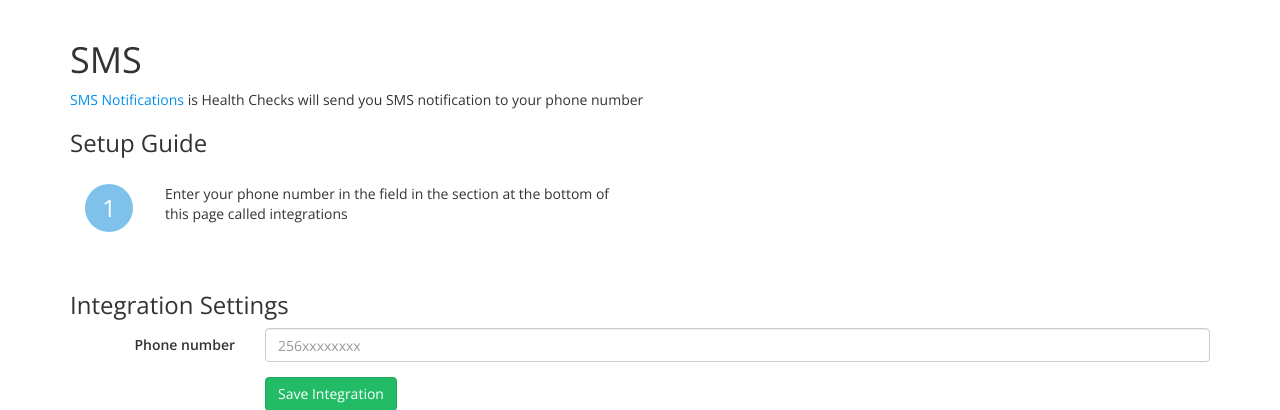
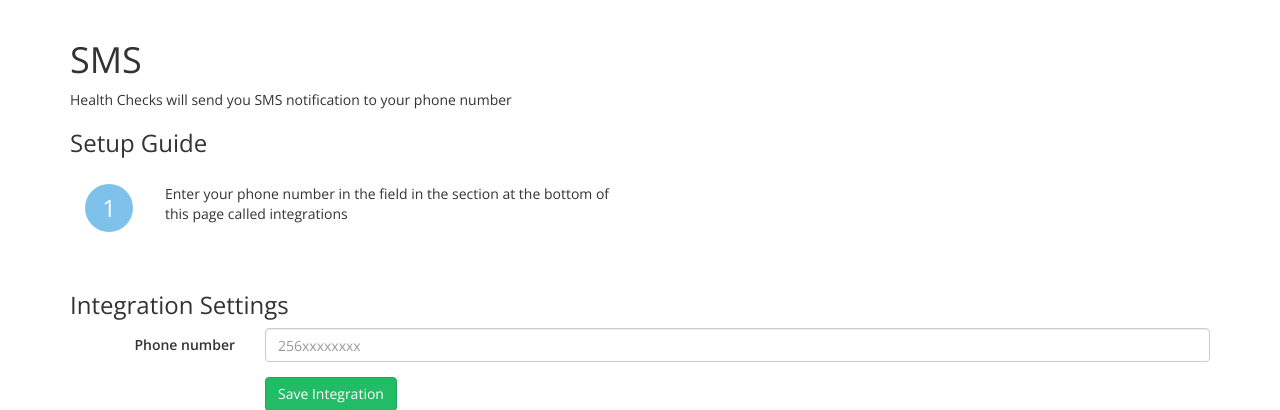
Before and after one commit to andela/healthchecks-apollo, a Django app: page /integrations/add_sms/ in a window 1280 px wide. Shown: the part 82-492 px from the top of the page. Run offline with Django 3.2, Linux system fonts and the light colour scheme; the visitor is signed in with stand-in values (Sample User, id 1); data comes from the database, SQL or seed files in the repository; parts of the project's set-up code (start-up, migrations or seed data) failed here and were passed over; some libraries are stand-ins or nearby versions.

Commit message:
[Feature #152588129] fixs a bug in template

```diff
--- a/templates/integrations/add_sms.html
+++ b/templates/integrations/add_sms.html
@@ -1,7 +1,7 @@
 {% extends "base.html" %}
 {% load compress humanize staticfiles hc_extras %}
 
-{% block title %}Add VictorOps - healthchecks.io{% endblock %}
+{% block title %}Add SMS Notifications - healthchecks.io{% endblock %}
 
 
 {% block content %}
@@ -9,8 +9,7 @@
 <div class="col-sm-12">
     <h1>SMS</h1>
 
-    <p><a href="https://victorops.com/">SMS Notifications</a> is
-    Health Checks will send you SMS notification to your phone number</p>
+    <p>Health Checks will send you SMS notification to your phone number</p>
 
     <h2>Setup Guide</h2>
     <div class="row ai-step">
```
